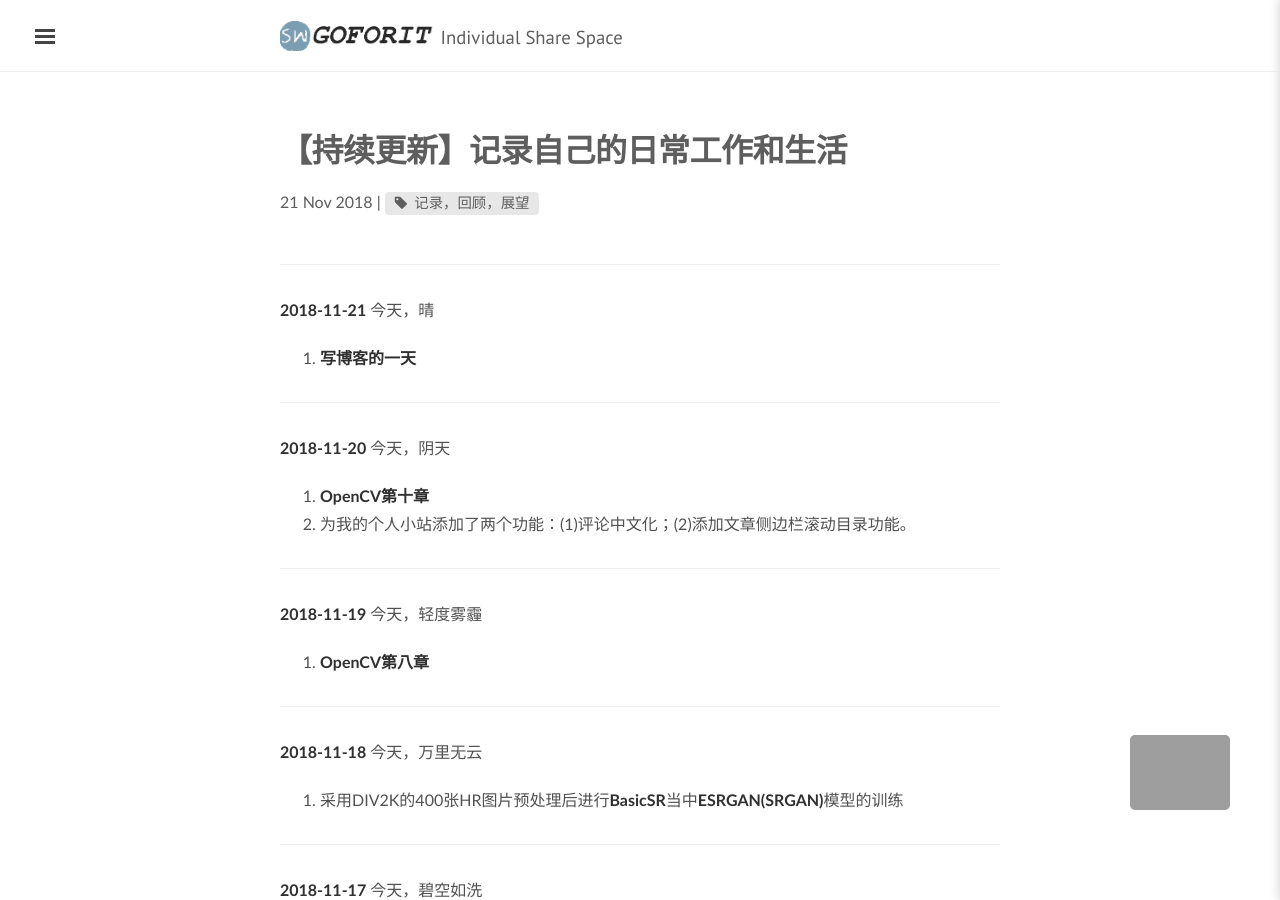
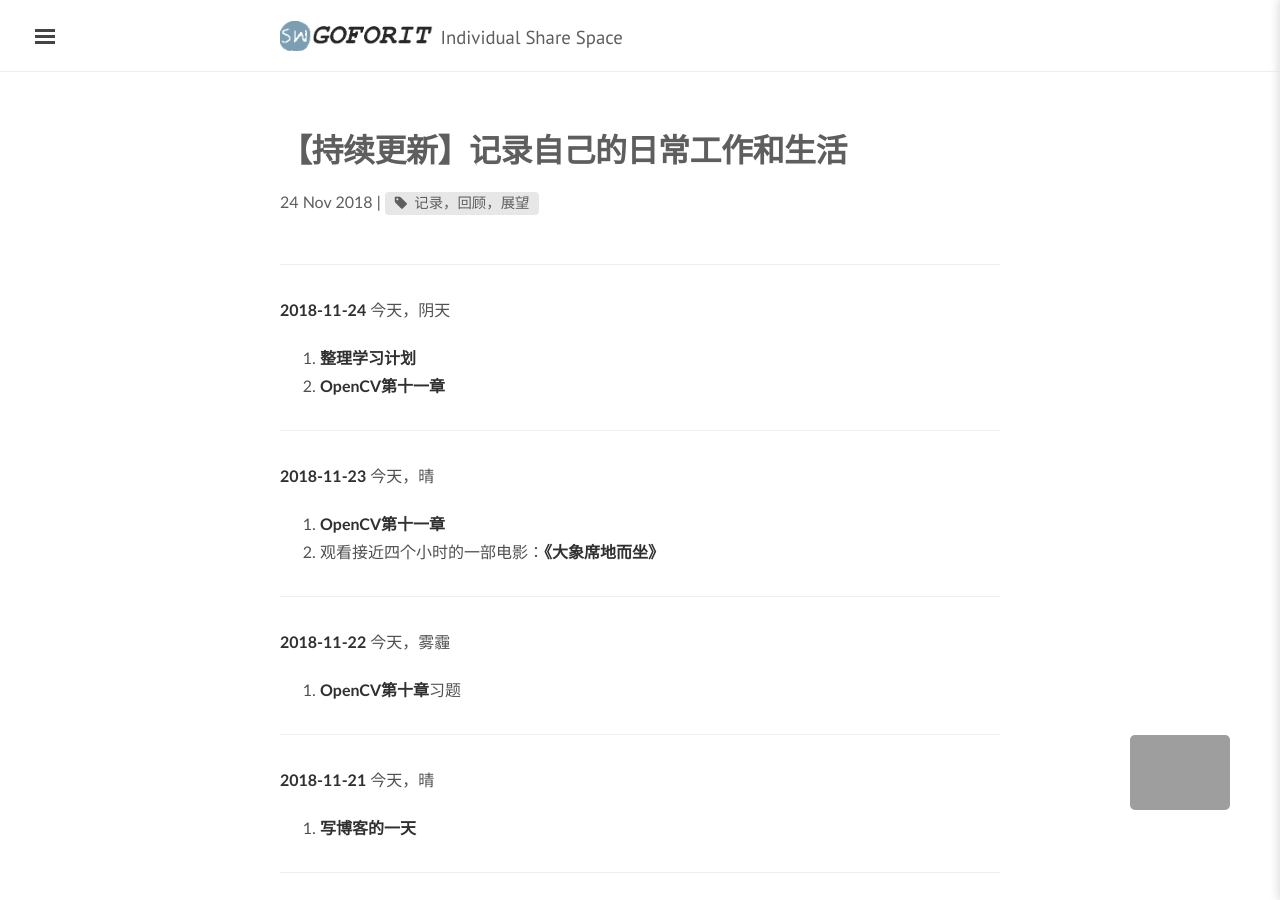
Before and after one commit to illust/illust.github.io, a Jekyll site: the page built from _posts/2018-11-24-works.md, in a window 1280 px wide and 900 px high. Built offline with Jekyll 4.4.1, drawn with Linux system fonts in a browser that asks for light colours; nearby versions of some CDN libraries; some web fonts are replaced; comment, search, counter and statistics services are not loaded.

Commit message:
daily works

```diff
--- a/_posts/2018-11-21-works.md
+++ b/_posts/2018-11-24-works.md
@@ -5,6 +5,23 @@ categories: [dailyposts]
 excerpt: 回到写日记的年月里，fight！
 tags: [记录，回顾，展望]
 ---
+----------------------------
+**2018-11-24**
+今天，阴天
+1.    **整理学习计划**
+2.    **OpenCV第十一章**
+
+----------------------------
+**2018-11-23**
+今天，晴
+1.    **OpenCV第十一章**
+2.    观看接近四个小时的一部电影：**《大象席地而坐》**
+
+----------------------------
+**2018-11-22**
+今天，雾霾
+1.    **OpenCV第十章**习题
+
 ----------------------------
 **2018-11-21**
 今天，晴
```
